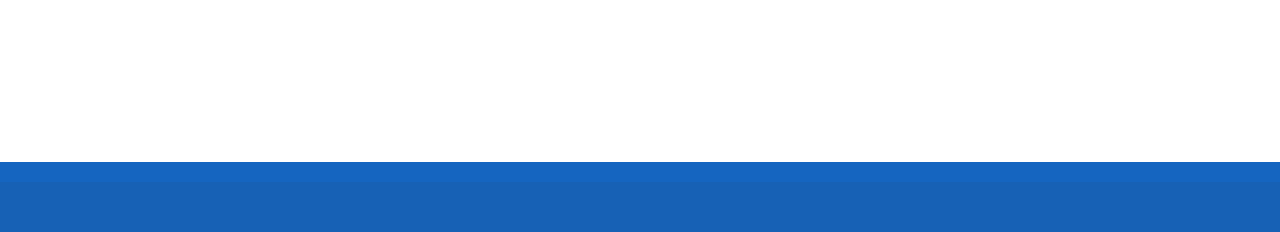
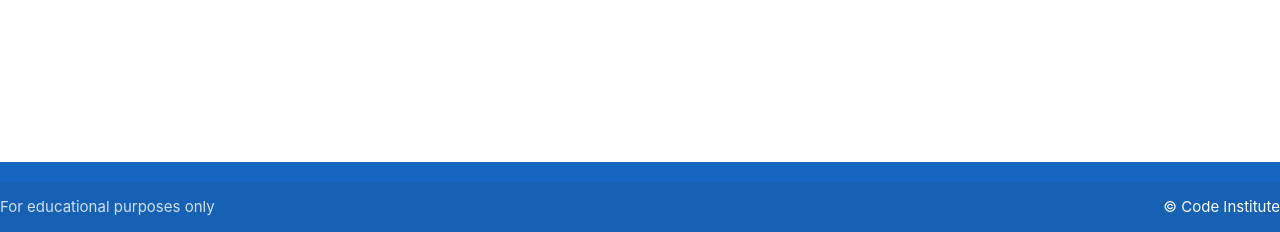
Before and after one commit to Sniffy2019/Hardware-store, a Flask app: page / in a window 1280 px wide. Shown: the part 568-800 px from the top of the page. Run offline with Flask 3, Linux system fonts and the light colour scheme.

Commit message:
changes to file

```diff
--- a/hardware/templates/base.html
+++ b/hardware/templates/base.html
@@ -45,7 +45,8 @@
 
     <footer class="page-footer blue darken-3">
         <div class="footer-copyright">
-
+            For educational purposes only
+                <a class="white-text right" href="https://codeinstitute.net" target="_blank">&copy; Code Institute</a>
         </div>
     </footer>
 
```
